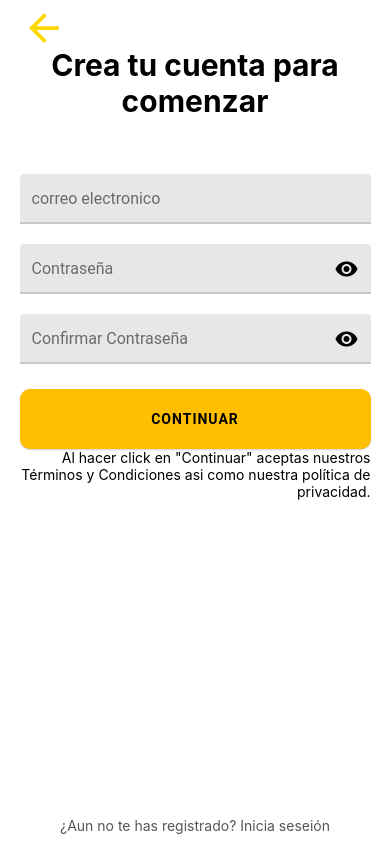
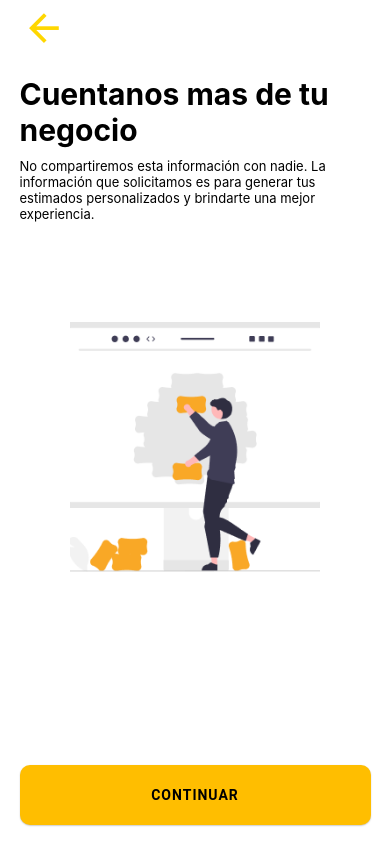
Before and after one commit to dadoAce/app-react, a React Native app: screen /getstarted in a window 390 px wide. Built offline with nearby package versions, Linux system fonts and the light colour scheme.

Commit message:
pantalla  get

```diff
--- a/App.js
+++ b/App.js
@@ -5,6 +5,7 @@ import { createNativeStackNavigator } from '@react-navigation/native-stack';
 import Login from './screen/login/login';
 import Dashboard from './screen/dashboard/dashboard';
 import signup from './screen/signup/signup';
+import getstarted from './screen/getstarted/getstarted';
 
 
 const Stack = createNativeStackNavigator();
@@ -14,8 +15,8 @@ export default function App() {
 
     <NavigationContainer>
 
-      <Stack.Navigator initialRouteName='signup' screenOptions={{ headerShown: false }}>
-        <Stack.Screen name="signup" component={signup}  />
+      <Stack.Navigator initialRouteName='getstarted' screenOptions={{ headerShown: false }}>
+        <Stack.Screen name="getstarted" component={getstarted}  />
         <Stack.Screen name="Dashboard" component={Dashboard}  />
       </Stack.Navigator>
     </NavigationContainer>
--- a/screen/getstarted/getstarted.js
+++ b/screen/getstarted/getstarted.js
@@ -0,0 +1,82 @@
+import { ImageBackground, Text, View, Image, Linking, ScrollView } from 'react-native';
+import { Button } from 'react-native-paper';
+import { TextInput, Title, Headline } from 'react-native-paper';
+import { useState } from 'react';
+import { styles_base, colores } from '../../styles/estilosGeneral';
+import * as React from 'react';
+import { Appbar } from 'react-native-paper';
+
+
+
+
+export default function getstarted ({ navigation }) {
+
+
+    return (
+        <View style={styles_base.container}>
+            <Appbar.Header style={{ backgroundColor: '#fff', elevation:0}}>
+
+                <Appbar.BackAction onPress={() => { }} color="#ffd700" size={45}/>
+
+
+            </Appbar.Header>
+
+            <View style={{ flex: 2, height: "100%", justifyContent: "flex-center", padding: "5%"}}>
+
+                <Text
+                    style={{ color: '#000', marginBottom: 10,
+                             textAlign: "left", width: "100%",
+                             fontWeight:650, fontSize: 30, alignItems: "left"
+                              }}>
+
+                   Cuentanos mas de tu negocio
+
+                </Text>
+                <Text
+                    style={{ color: '#000',
+                             marginBottom:100 ,
+                             textAlign: "left", width: "100%",
+                             fontWeight:400, fontSize: 13,
+                             alignItems: "center"
+
+                             }}>
+
+                    No compartiremos esta información con nadie. La información que solicitamos es para generar tus estimados personalizados y brindarte una mejor experiencia.
+
+                </Text>
+
+
+                    <View style={{ flex: 2, height: "100%", justifyContent: "center", alignItems: "center", width: "100%"}}>
+                        <Image
+                            style={{ width: 250, height: 250, padding: 10, resizeMode: 'strech'}}
+                            source={require("./../../assets/getstarted.png")}
+
+                        />
+                    </View>
+               <View style={{ flex: 2, height: "100%", justifyContent: "flex-end" }}>
+                <Button
+                    touchableOpacity
+                    alignItems= 'Flex-end'
+                    mode="contained"
+                    onPress={() => navigation.navigate("Dashboard")}
+                    style={styles_base.boton_primario2}
+
+                >
+
+                    <Text
+                        style={styles_base.btn_txt_negro2}>
+                        Continuar
+                    </Text>
+
+                </Button>
+
+                </View>
+            </View>
+
+        </View>
+
+    );
+
+
+
+}
--- a/styles/estilosGeneral.js
+++ b/styles/estilosGeneral.js
@@ -10,6 +10,10 @@ export const styles_base = StyleSheet.create({
   margenLateral: {
     paddingHorizontal: "5%"
   },
+  margenLateral1: {
+    paddingHorizontal: "5%"
+
+  },
   renglon_centrado: {
     display: "flex",
     flexDirection: "row",
@@ -18,7 +22,7 @@ export const styles_base = StyleSheet.create({
   columna_centrado: {
 
   },
-  boton_primario: {
+  boton_primario: {/**PRIMER PANTALLA*/
     backgroundColor: "#FFBE00",
     width: "100%",
     color: "#000",
@@ -28,7 +32,7 @@ export const styles_base = StyleSheet.create({
     justifyContent: "center",/**CENTRAR VERTICALMENTE EN COLUMNA */
     borderRadius: 10
   },
-  boton_primario1: {
+  boton_primario1: {/**SEGUNDA PANTALLA*/
     backgroundColor: "#FFBE00",
     width: "100%",
     color: "#000",
@@ -40,14 +44,28 @@ export const styles_base = StyleSheet.create({
 
 
   },
+  boton_primario2: {/**TERCER PANTALLA*/
+    backgroundColor: "#FFBE00",
+    width: "100%",
+    color: "#000",
+    height: 60,
+    display: "flex",/** USAR DISTRIBUCIÓN FLEX ( METODO DE ACOMODAR COMPONENTES) */
+    flexDirection: "column", /** QUE SEA EN COLUMNA */
+    justifyContent: "center",/**CENTRAR VERTICALMENTE EN COLUMNA */
+    borderRadius: 10
 
-  btn_txt_negro:{
+
+  },
+  btn_txt_negro:{/**PRIMER PANTALLA*/
     color: "#000", fontWeight: "600"
   },
 
-  btn_txt_negro1:{
+  btn_txt_negro1:{/**SEGUNDA PANTALLA*/
     color: "#000", fontWeight: "600"
   },
+  btn_txt_negro2:{/**TERCERA PANTALLA*/
+  color: "#000", fontWeight: "600"
+},
   scrollView: {
     width: '100%',
     height: '100%',
```
Also changed, not shown: assets/getstarted.png (added).
